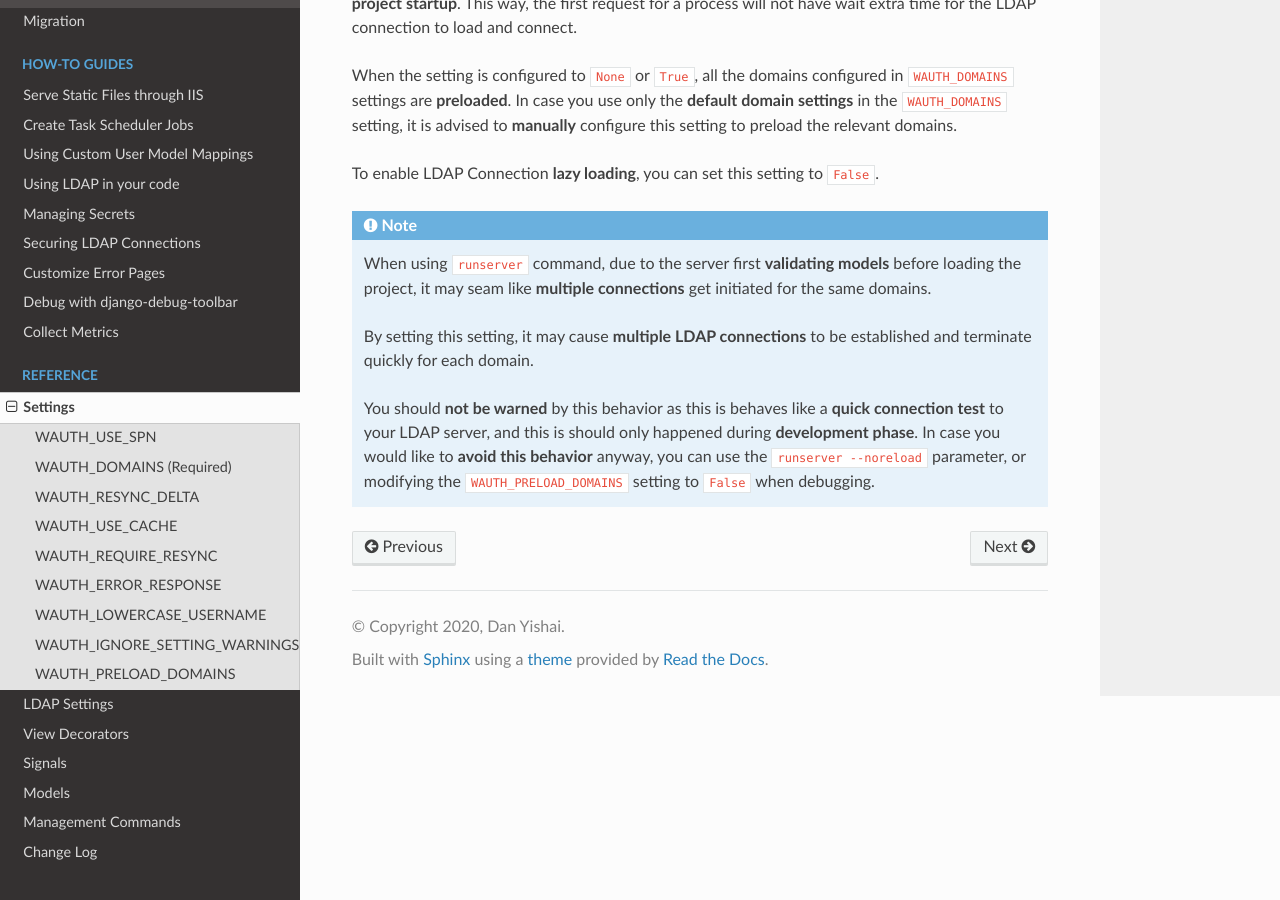
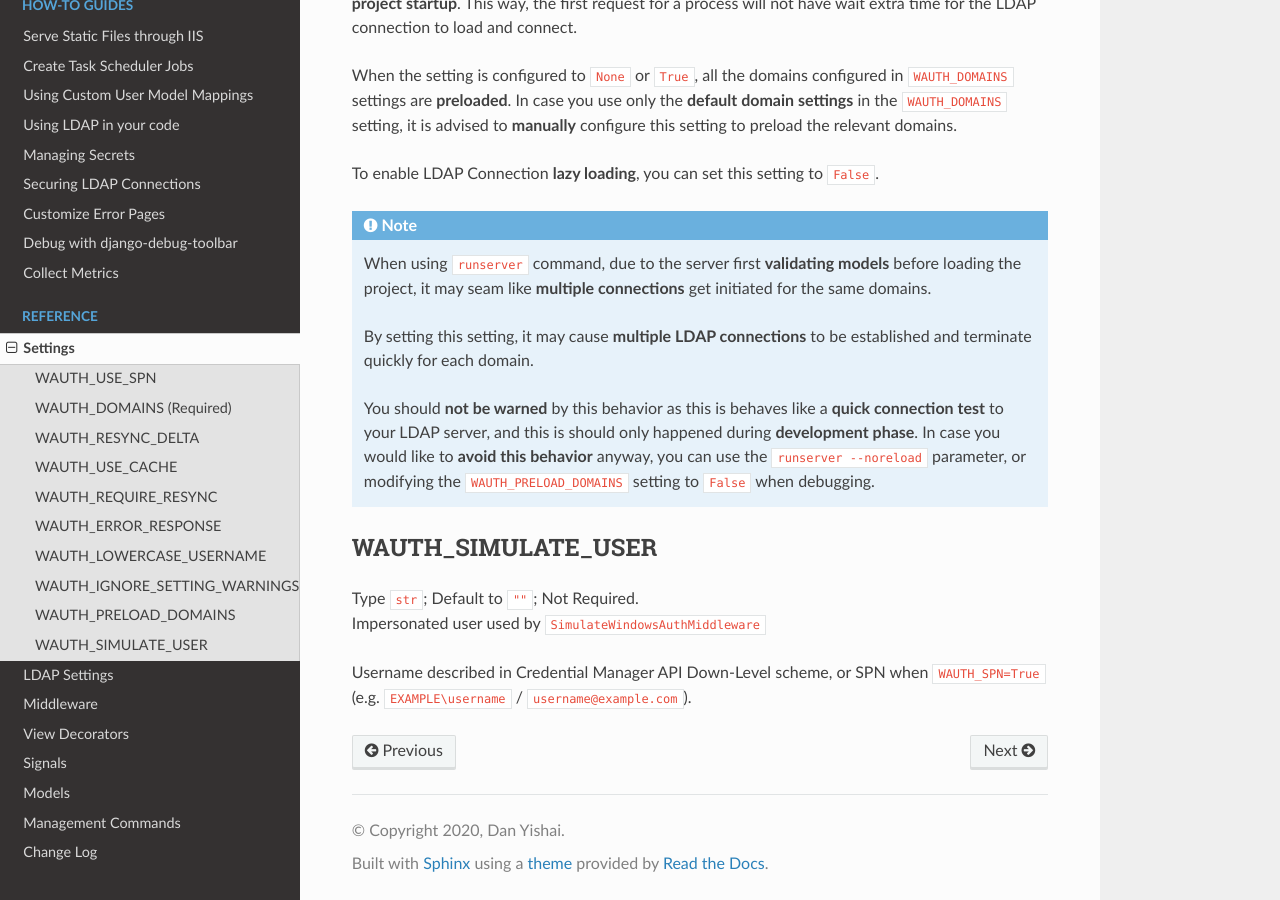
Before and after one commit to danyi1212/django-windowsauth, a Sphinx documentation site: the page built from docs/source/reference/settings_reference.rst, in a window 1280 px wide and 900 px high, scrolled down 3824 px. Built offline with Sphinx 7.4.7 and the Read the Docs theme 2.0.0, drawn with Linux system fonts in a browser that asks for light colours.

Commit message:
Added docs for simulate middleware

```diff
--- a/docs/source/index.rst
+++ b/docs/source/index.rst
@@ -46,6 +46,7 @@ Features
 
    reference/settings_reference
    reference/ldap_settings
+   reference/middleware
    reference/decorators
    reference/signals
    reference/models
--- a/docs/source/reference/settings_reference.rst
+++ b/docs/source/reference/settings_reference.rst
@@ -148,3 +148,13 @@ To enable LDAP Connection **lazy loading**, you can set this setting to ``False`
 
     You should **not be warned** by this behavior as this is behaves like a **quick connection test** to your LDAP server, and this is should only happened during **development phase**.
     In case you would like to **avoid this behavior** anyway, you can use the ``runserver --noreload`` parameter, or modifying the ``WAUTH_PRELOAD_DOMAINS`` setting to ``False`` when debugging.
+
+
+WAUTH_SIMULATE_USER
+~~~~~~~~~~~~~~~~~~~
+
+| Type ``str``; Default to ``""``; Not Required.
+| Impersonated user used by ``SimulateWindowsAuthMiddleware``
+
+Username described in Credential Manager API Down-Level scheme, or SPN when ``WAUTH_SPN=True``
+(e.g. ``EXAMPLE\username`` / ``username@example.com``).
```
Also changed, not shown: docs/source/reference/middleware.rst (added, +53 -0 lines).
